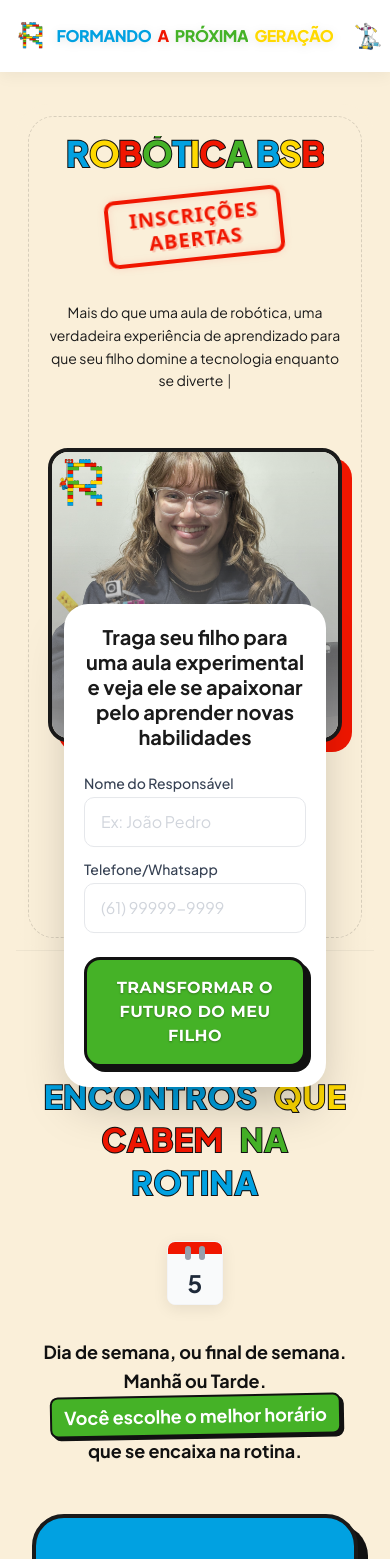
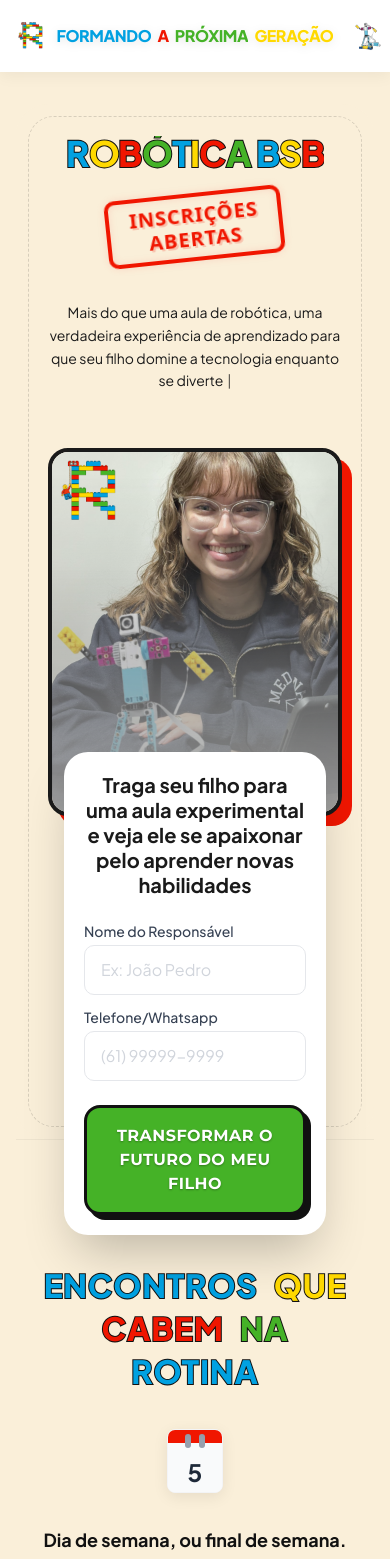
Before and after one commit to Alberanif/lp_robotica_aulas, a Next.js app: page / in a window 390 px wide. Shown: the top 1559 px of the page. Built offline with nearby package versions, Linux system fonts and the light colour scheme.

Commit message:
feature: adição de design de contato do professor no botão de whatsapp. Correção da sobreposição do formulário na foto da sessão hero e título da segunda sessão

```diff
--- a/src/components/contact/ContactCTASection.tsx
+++ b/src/components/contact/ContactCTASection.tsx
@@ -1,4 +1,5 @@
 import React from 'react';
+import Image from 'next/image';
 
 const WhatsAppIcon = () => (
     <svg
@@ -15,7 +16,7 @@
 
 export default function ContactCTASection() {
     return (
-        <section className="w-full py-16 md:py-20 flex justify-center items-center relative z-10">
+        <section className="w-full py-8 md:py-12 flex flex-col justify-center items-center relative z-10 gap-6">
             <style>{`
         .reflection-wrapper {
             position: relative;
@@ -98,7 +99,25 @@
         }
       `}</style>
 
-            <div className="reflection-wrapper group">
+            <div className="flex flex-col items-center gap-4">
+                {/* Perfil do Professor Card */}
+                <div className="bg-white border-4 border-[#111111] shadow-[8px_8px_0px_#111111] rounded-[2rem] p-5 md:p-6 flex flex-col sm:flex-row items-center sm:items-start text-center sm:text-left gap-4 md:gap-6 max-w-xl w-full">
+                    <div className="relative w-24 h-24 md:w-28 md:h-28 rounded-full overflow-hidden border-[4px] border-[#111111] shadow-[4px_4px_0px_#111111] shrink-0 bg-brand-bg mx-auto sm:mx-0">
+                        <Image
+                            src="/images/Emanuel.png"
+                            alt="Prof. Emanuel"
+                            fill
+                            className="object-cover object-[center_top] scale-110"
+                        />
+                    </div>
+                    <div className="flex flex-col justify-center flex-1 mt-1 sm:mt-0">
+                        <span className="font-display font-black text-[#111111] text-2xl md:text-3xl leading-none tracking-tight mb-1">Prof. Emanuel</span>
+                        <span className="font-body font-bold text-gray-600 text-xs md:text-sm uppercase tracking-widest leading-relaxed">Fundador da Robótica BSB</span>
+                    </div>
+                </div>
+
+                {/* Botão de Contato */}
+                <div className="reflection-wrapper group mt-2">
                     <a href="https://wa.me/5561991864835?text=Ol%C3%A1!%20Eu%20gostaria%20de%20saber%20mais%20sobre%20as%20aulas%20de%20rob%C3%B3tica" target="_blank" rel="noopener noreferrer" className="botao-mvm group">
                         <span className="button-content">
                             <WhatsAppIcon />
@@ -106,6 +125,7 @@
                         </span>
                     </a>
                 </div>
+            </div>
         </section>
     );
 }
--- a/src/components/hero/HeroImageArea.tsx
+++ b/src/components/hero/HeroImageArea.tsx
@@ -5,7 +5,7 @@
   return (
     <div className="relative w-full mt-8 md:mt-10 lg:mt-12">
       {/* Image Container */}
-      <div className="relative w-full aspect-square sm:aspect-[4/3] md:aspect-[21/9] bg-[#faefd9] rounded-image flex items-center justify-center overflow-hidden border-4 border-brand-dark shadow-[10px_10px_0px_#f01600]">
+      <div className="relative w-full aspect-[4/5] sm:aspect-[4/3] md:aspect-[21/9] bg-[#faefd9] rounded-image flex items-center justify-center overflow-hidden border-4 border-brand-dark shadow-[10px_10px_0px_#f01600]">
         <Image
           src="/images/hero-bg.png"
           alt="Alunos da Robótica BSB"
@@ -16,13 +16,10 @@
         {/* Overlay sutil se necessário para leitura de algo, mas como o form flutua com background sólido não precisa obrigatoriamente */}
       </div>
 
-      {/* Form floating over image */}
-      <div className="absolute bottom-0 left-1/2 -translate-x-1/2 w-full md:w-[450px] translate-y-[35%] md:translate-y-[25%] z-10 px-4 md:px-0">
+      {/* Form floating over image and creating dynamic spacing */}
+      <div className="relative w-full md:w-[450px] mx-auto z-10 px-4 md:px-0 -mt-16 sm:-mt-20 md:-mt-24 lg:-mt-28 -mb-32 md:-mb-44 lg:-mb-48">
         <HeroForm />
       </div>
-
-      {/* Spacer so the form bleed doesn't get clipped */}
-      <div className="h-44 md:h-32" />
     </div>
   );
 }
```
Also changed, not shown: public/images/Emanuel.png (added). Lines whose indentation alone changed are shown as unchanged.
